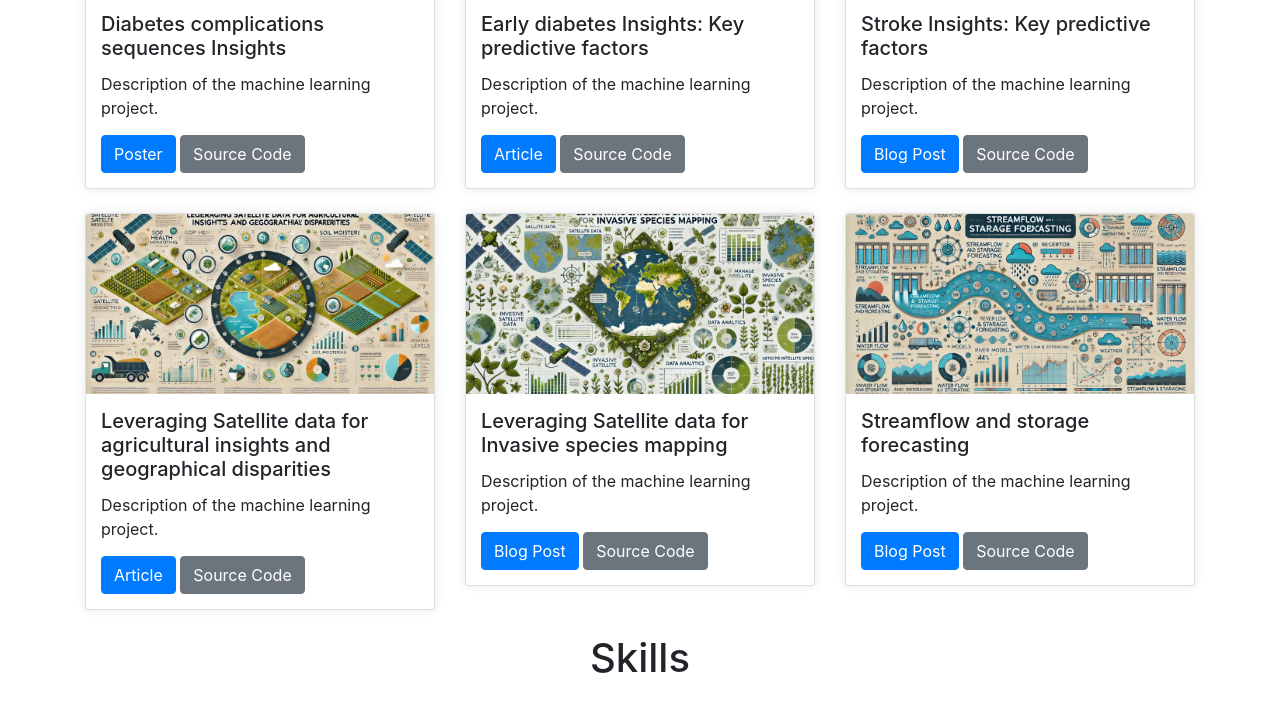
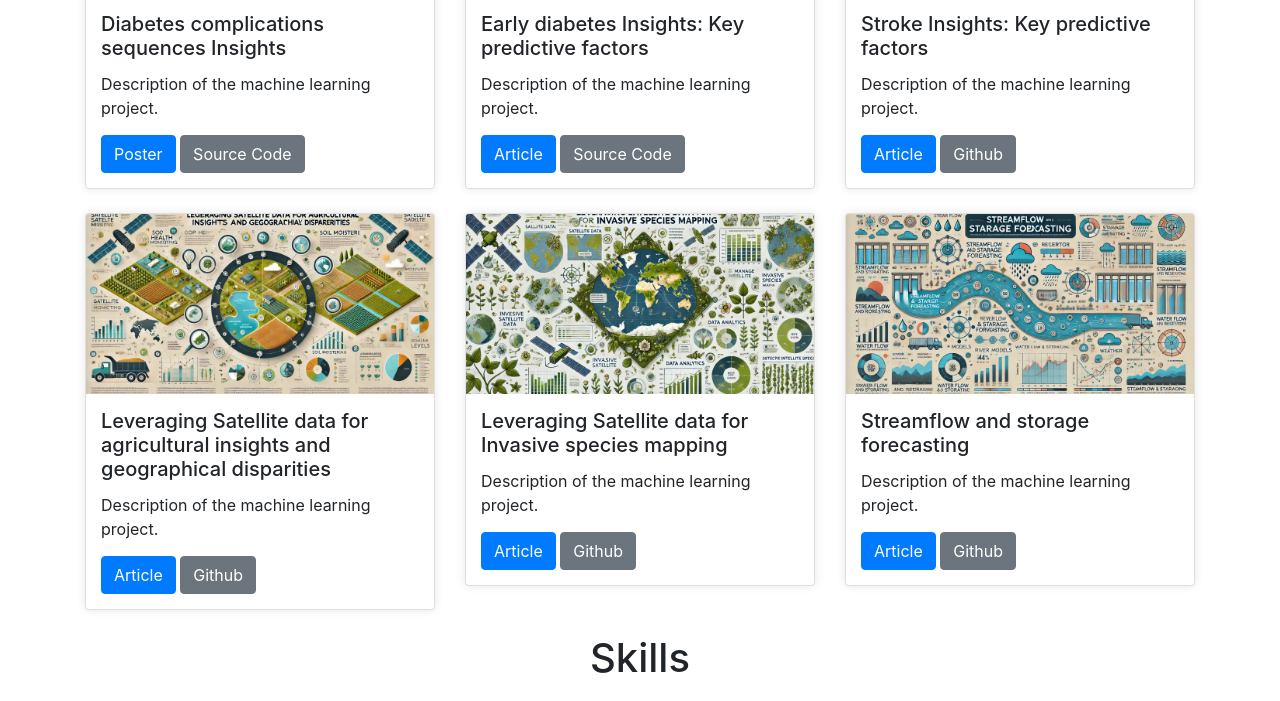
Before and after one commit to noe2019/DA-Portfolio-Website, a plain HTML site: page index.html in a window 1280 px wide. Shown: the part 2562-3263 px from the top of the page. Drawn offline with nearby package versions, Linux system fonts and the light colour scheme.

Commit message:
added additional projects links

```diff
--- a/index.html
+++ b/index.html
@@ -280,7 +280,7 @@ html {
             <h5 class="card-title">Early diabetes Insights: Key predictive factors</h5>
             <p class="card-text">Description of the machine learning project.</p>
             <a href="https://www.researchgate.net/publication/379147208_Journal_of_Racial_and_Ethnic_Health_Disparities" class="btn btn-primary">Article</a>
-            <a href="#" class="btn btn-secondary">Source Code</a>
+            <a href="https://github.com/noe2019/Key-predictors_of_Early_Diabetes" class="btn btn-secondary">Source Code</a>
           </div>
         </div>
       </div>
@@ -291,8 +291,8 @@ html {
           <div class="card-body">
             <h5 class="card-title">Stroke Insights: Key predictive factors</h5>
             <p class="card-text">Description of the machine learning project.</p>
-            <a href="#" class="btn btn-primary">Blog Post</a>
-            <a href="#" class="btn btn-secondary">Source Code</a>
+            <a href="#" class="btn btn-primary">Article</a>
+            <a href="https://github.com/noe2019/Stroke_Prediction" class="btn btn-secondary">Github</a>
           </div>
         </div>
       </div>
@@ -305,7 +305,7 @@ html {
             <h5 class="card-title">Leveraging Satellite data for agricultural insights and geographical disparities</h5>
             <p class="card-text">Description of the machine learning project.</p>
             <a href="https://acsess.onlinelibrary.wiley.com/doi/epdf/10.1002/agg2.20460" class="btn btn-primary">Article</a>
-            <a href="#" class="btn btn-secondary">Source Code</a>
+            <a href="https://github.com/noe2019/Geospatial_Data_Collection" class="btn btn-secondary">Github</a>
           </div>
         </div>
       </div>
@@ -316,8 +316,8 @@ html {
           <div class="card-body">
             <h5 class="card-title">Leveraging Satellite data for Invasive species mapping</h5>
             <p class="card-text">Description of the machine learning project.</p>
-            <a href="#" class="btn btn-primary">Blog Post</a>
-            <a href="#" class="btn btn-secondary">Source Code</a>
+            <a href="https://drive.google.com/file/d/1q6LuFB0nvwfw2uSoEmQhV45MEuJzyFIR/view?usp=sharing" class="btn btn-primary">Article</a>
+            <a href="https://github.com/noe2019/Invasive_Alien_trees_Mapping" class="btn btn-secondary">Github</a>
           </div>
         </div>
       </div>
@@ -328,8 +328,8 @@ html {
           <div class="card-body">
             <h5 class="card-title">Streamflow and storage forecasting</h5>
             <p class="card-text">Description of the machine learning project.</p>
-            <a href="https://github.com/noe2019/Lake_storage_prediction" class="btn btn-primary">Blog Post</a>
-            <a href="#" class="btn btn-secondary">Source Code</a>
+            <a href="https://drive.google.com/file/d/18oWFMue0BqRex6Kd9NttbLGuBlaJP7pM/view?usp=sharing" class="btn btn-primary">Article</a>
+            <a href="https://github.com/noe2019/Lake_storage_prediction" class="btn btn-secondary">Github</a>
           </div>
         </div>
       </div>
```
